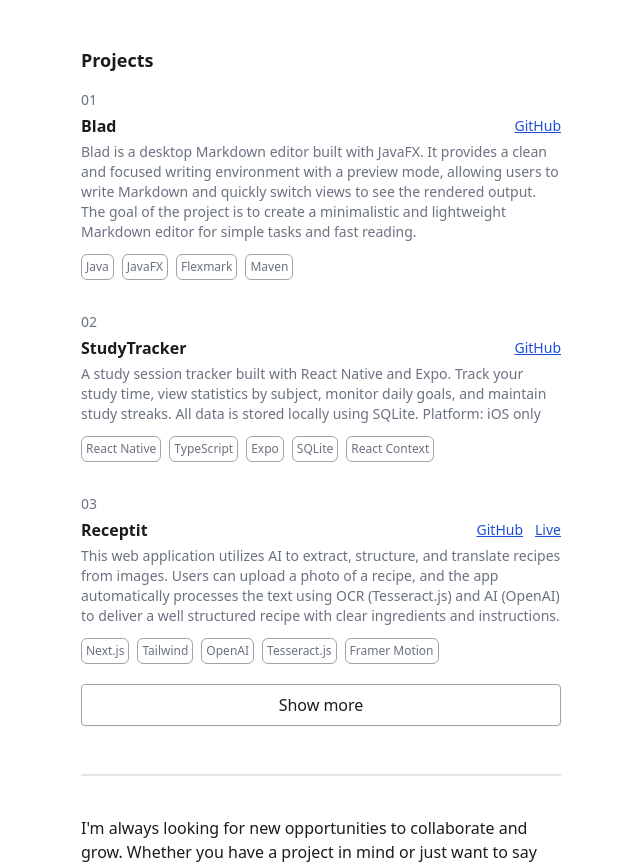
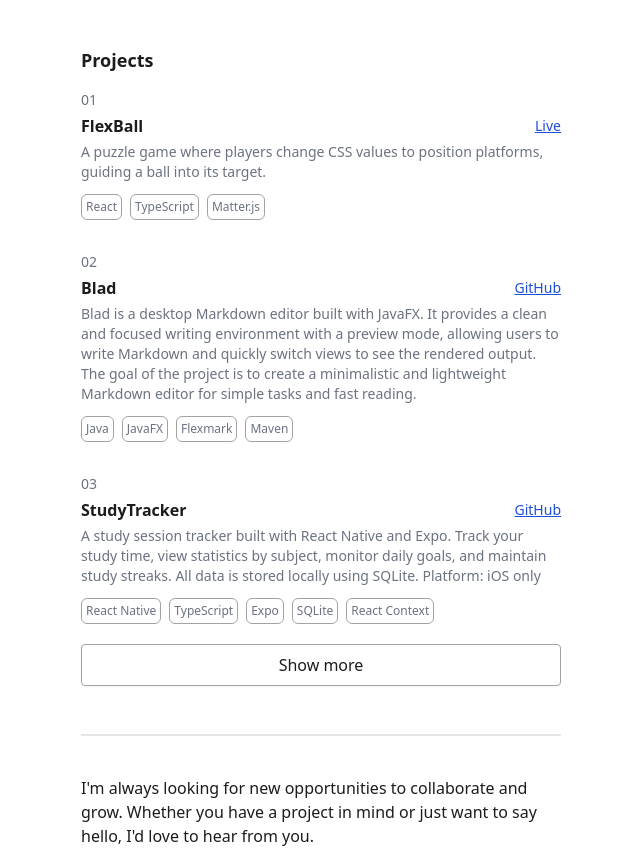
Before and after one commit to ItsEricFrisk/Portfolio, a React (Vite) app: page / in a window 1280 px wide. Shown: the part 854-1722 px from the top of the page, without its empty margins (319-959 px from the left). Built offline with nearby package versions, Linux system fonts and the light colour scheme.

Commit message:
Added FlexBall to projects

```diff
--- a/src/data/projects.ts
+++ b/src/data/projects.ts
@@ -1,4 +1,11 @@
 export const projects = [
+  {
+    name: "FlexBall",
+    live: "https://flexball.vercel.app/",
+    description:
+      "A puzzle game where players change CSS values to position platforms, guiding a  ball into its target.",
+    techStack: ["React", "TypeScript" ,"Matter.js"],
+  },
   {
     name: "Blad",
     github: "https://github.com/ItsEricFrisk/Blad",
```
